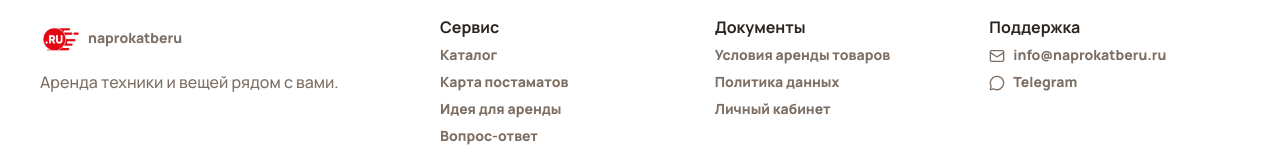
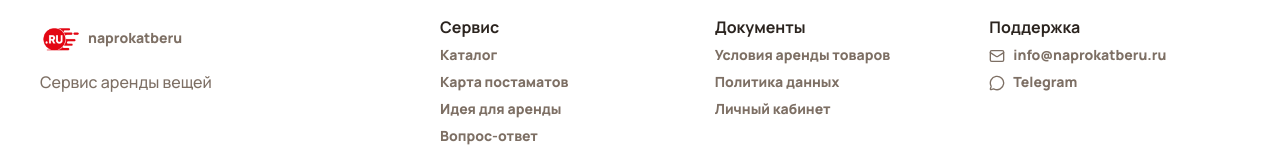
Before and after one commit to som1one/PostamatsApp, a Next.js app in the folder web/: page / in a window 1280 px wide. Shown: the part 2022-2177 px from the top of the page. Built offline with nearby package versions, Linux system fonts and the light colour scheme; no server answers.

Commit message:
fix(footer): replace tagline 'Аренда техники...' with 'Сервис аренды вещей'

```diff
--- a/web/src/components/Footer.tsx
+++ b/web/src/components/Footer.tsx
@@ -13,7 +13,7 @@ export function Footer() {
             </span>
             <span>naprokatberu</span>
           </Link>
-          <p className="footer-copy">Аренда техники и вещей рядом с вами.</p>
+          <p className="footer-copy">Сервис аренды вещей</p>
         </div>
         <nav className="footer-section" aria-label="Разделы">
           <strong>Сервис</strong>
```
